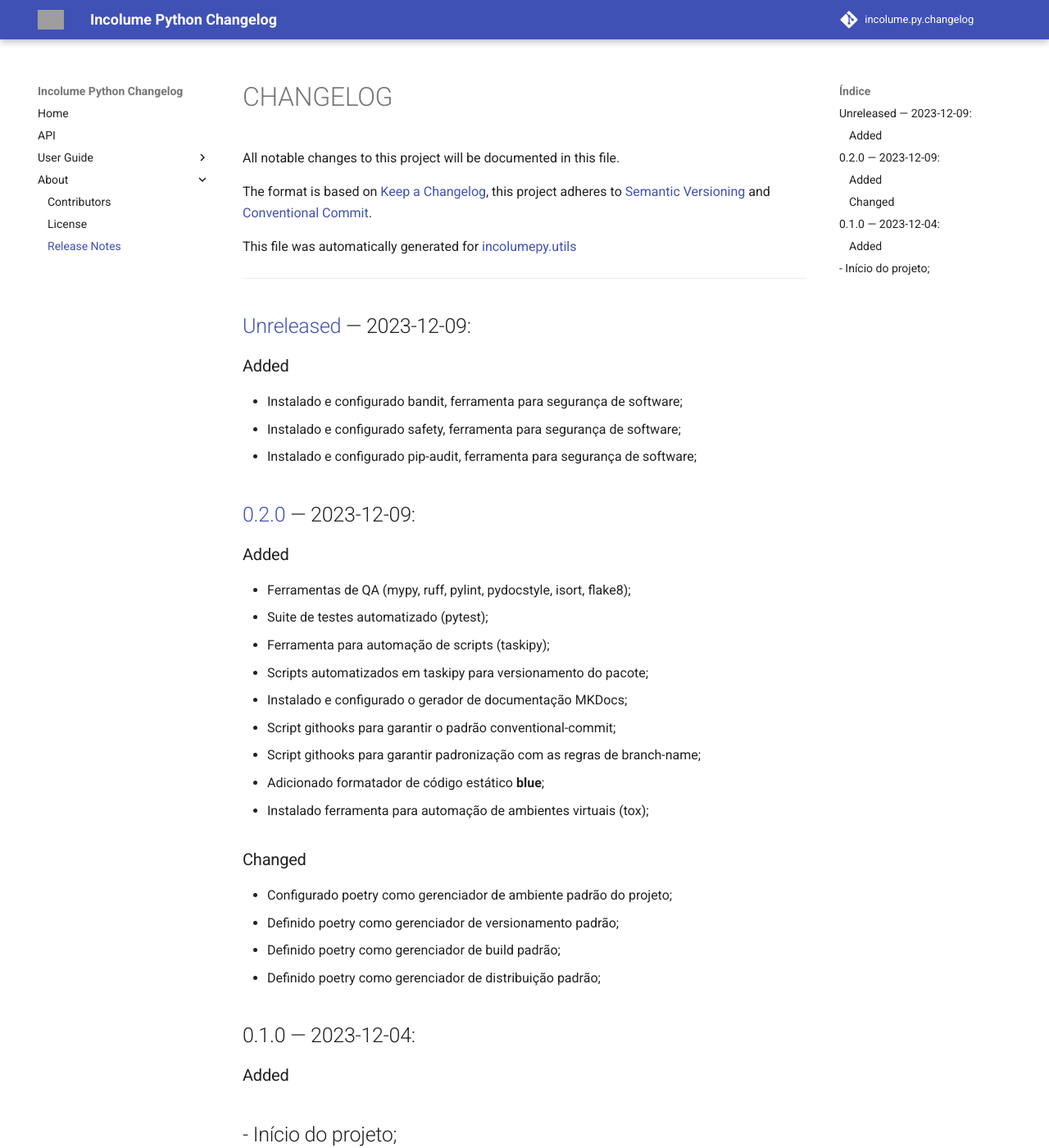
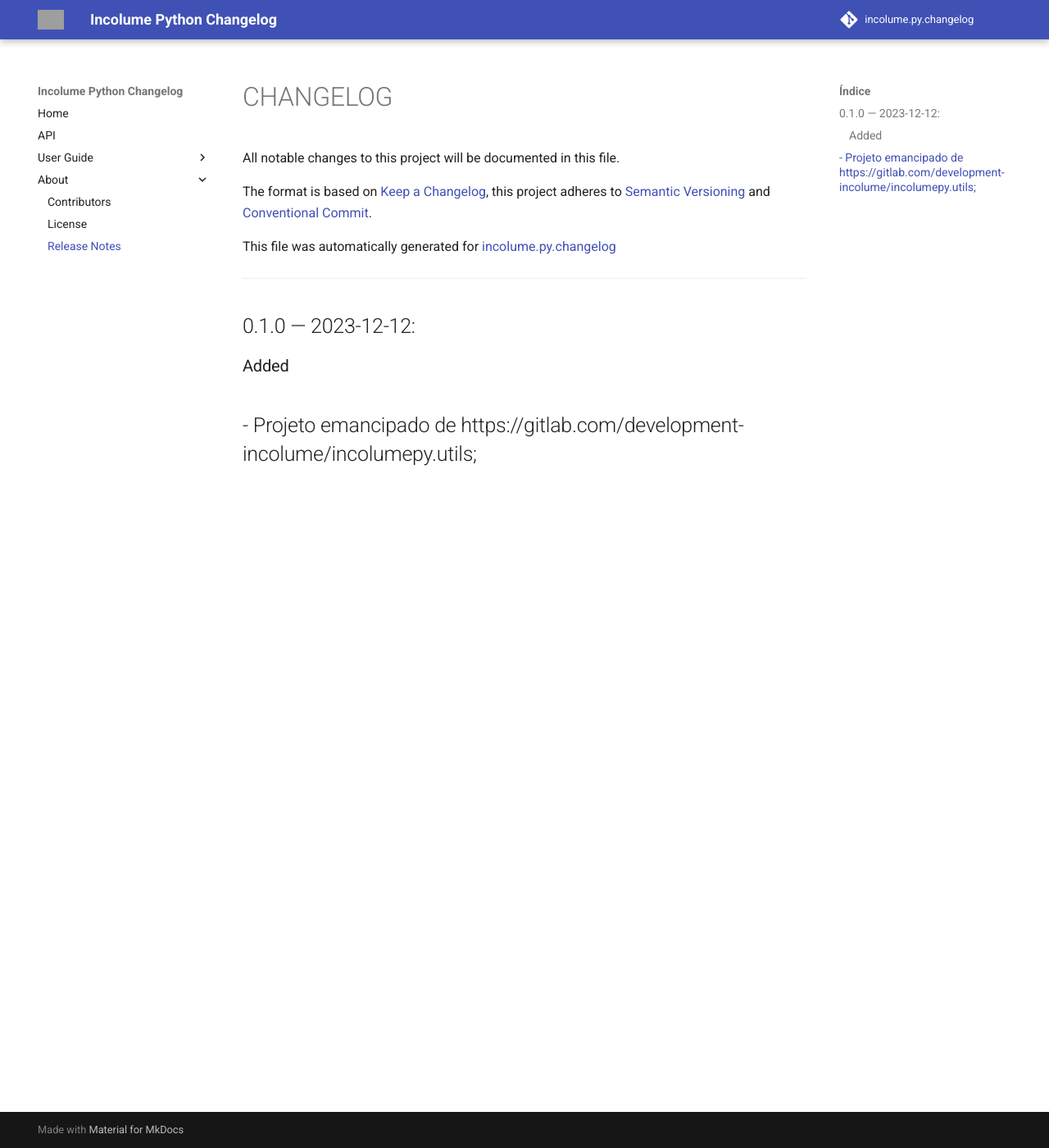
Before and after one commit to development-incolume/incolume.py.changelog, an MkDocs documentation site: the page built from docs/about/CHANGELOG.md, in a window 1280 px wide and 1400 px high. Shown: the whole window at 82% size. Built offline with MkDocs 1.6.1 and Material for MkDocs 9.7.7, drawn with Linux system fonts in a browser that asks for light colours; comment, search, counter and statistics services are not loaded; grey boxes are pictures that could not be loaded.

Commit message:
docs: #3 Remanejo de Changelog atualizado para `docs/about`

```diff
--- a/docs/about/CHANGELOG.md
+++ b/docs/about/CHANGELOG.md
@@ -5,38 +5,12 @@ All notable changes to this project will be documented in this file.
 
 The format is based on [Keep a Changelog](https://keepachangelog.com/en/1.0.0/), this project adheres to [Semantic Versioning](https://semver.org/spec/v2.0.0.html) and [Conventional Commit](https://www.conventionalcommits.org/pt-br/v1.0.0/).
 
-This file was automatically generated for [incolumepy.utils](https://gitlab.com/development-incolume/incolumepy.utils/-/tree/2.11.0)
+This file was automatically generated for [incolume.py.changelog](https://gitlab.com/development-incolume/incolumepy.utils/-/tree/0.2.0a2)
 
 ---
 
 
-## [Unreleased]	 &#8212; 	2023-12-09:
+## 0.1.0	 &#8212; 	2023-12-12:
 ### Added
-  - Instalado e configurado bandit, ferramenta para segurança de software;
-  - Instalado e configurado safety, ferramenta para segurança de software;
-  - Instalado e configurado pip-audit, ferramenta para segurança de software;
-
-## [0.2.0]	 &#8212; 	2023-12-09:
-### Added
-  - Ferramentas de QA (mypy, ruff, pylint, pydocstyle, isort, flake8);
-  - Suite de testes automatizado (pytest);
-  - Ferramenta para automação de scripts (taskipy);
-  - Scripts automatizados em taskipy para versionamento do pacote;
-  - Instalado e configurado o gerador de documentação MKDocs;
-  - Script githooks para garantir o padrão conventional-commit;
-  - Script githooks para garantir padronização com as regras de branch-name;
-  - Adicionado formatador de código estático **blue**;
-  - Instalado ferramenta para automação de ambientes virtuais (tox);
-### Changed
-  - Configurado poetry como gerenciador de ambiente padrão do projeto;
-  - Definido poetry como gerenciador de versionamento padrão;
-  - Definido poetry como gerenciador de build padrão;
-  - Definido poetry como gerenciador de distribuição padrão;
-
-## 0.1.0	 &#8212; 	2023-12-04:
-### Added
-  - Início do projeto;
+  - Projeto emancipado de https://gitlab.com/development-incolume/incolumepy.utils;
 ---
-
-[0.2.0]: https://github.com/development-incolume/incolume.py.saj_projects/compare/0.1.0...0.2.0
-[Unreleased]: https://github.com/development-incolume/incolume.py.saj_projects/compare/0.2.0...Unreleased
```
Also changed, not shown: incolume/CHANGELOG.md (deleted, +0 -16 lines).
